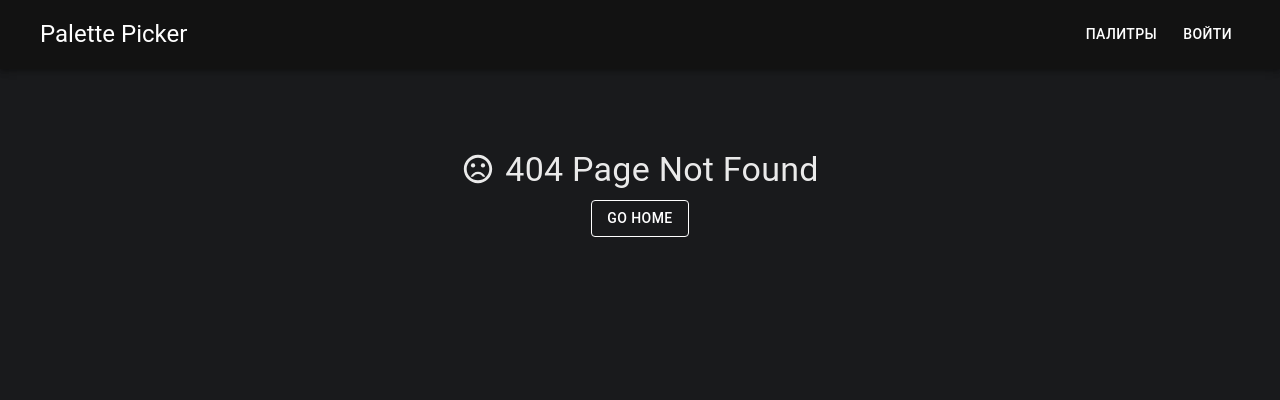
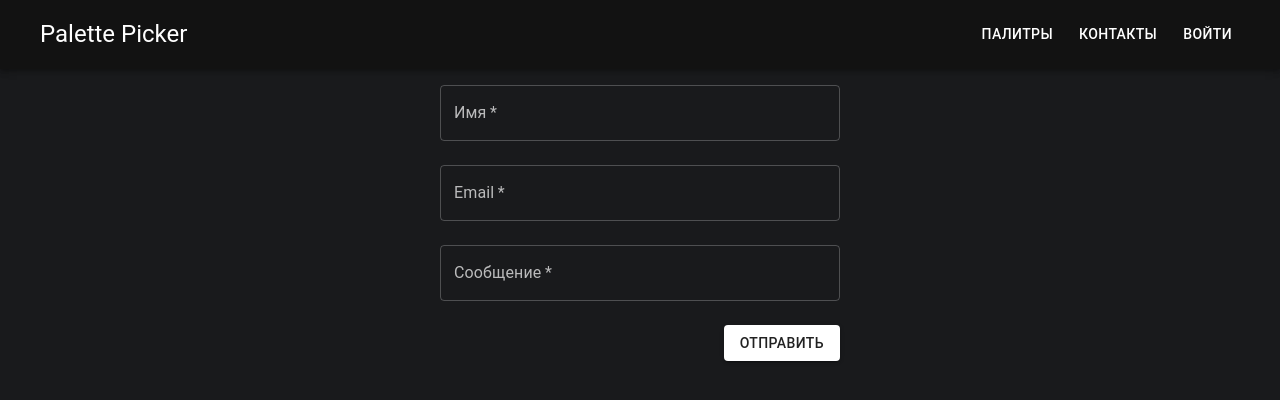
Before and after one commit to suntrackspb/palette-db, a React (Vite) app in the folder frontend/: page /feedback in a window 1280 px wide. Before the commit this address had no page. Shown: the top 400 px of the page. Built offline with nearby package versions, Linux system fonts and the light colour scheme.

Commit message:
add page Feedback

```diff
--- a/frontend/src/components/App/App.jsx
+++ b/frontend/src/components/App/App.jsx
@@ -14,6 +14,7 @@ import UserProfilePage from "../../pages/UserProfilePage.jsx";
 import {AuthProvider} from "../../hoc/AuthProvider";
 import RequireAuth from "../../hoc/RequireAuth.jsx";
 import FavoritesPage from "../../pages/FavoritesPage.jsx";
+import FeedbackForm from "../../pages/FeedbackForm.jsx";
 
 const darkTheme = createTheme({
   palette: {
@@ -57,6 +58,7 @@ const router = createBrowserRouter(createRoutesFromElements(
     <Route path='palette/add' element={<RequireAuth element={<AddPalette/>}/>}/>
     <Route path='user/:id' element={<RequireAuth element={<UserProfilePage/>}/>}/>
     <Route path='palette/favorites' element={<RequireAuth element={<FavoritesPage/>}/>}/>
+    <Route path='feedback' element={<FeedbackForm/>}/>
 
     <Route path='login' element={<LoginPage/>}/>
     <Route path='test' element={<TestPage/>}/>
--- a/frontend/src/components/Header/Header.jsx
+++ b/frontend/src/components/Header/Header.jsx
@@ -31,7 +31,12 @@ const Header = () => {
       path: `user/${store.user?._id}`,
       text: 'Профиль',
       isPrivate: true
-    }
+    },
+    {
+      path: 'feedback',
+      text: 'Контакты',
+      isPrivate: false
+    },
   ]
 
   const [anchorElNav, setAnchorElNav] = useState(null);
--- /dev/null
+++ b/frontend/src/pages/FeedbackForm.jsx
@@ -0,0 +1,74 @@
+import * as React from 'react';
+import { useState } from 'react';
+import { Box, TextField, Button, Alert } from '@mui/material';
+
+function FeedbackForm() {
+  const [name, setName] = useState('');
+  const [email, setEmail] = useState('');
+  const [message, setMessage] = useState('');
+  const [error, setError] = useState('');
+  const [success, setSuccess] = useState(false);
+
+  const handleSubmit = (e) => {
+    e.preventDefault();
+
+    if (!name || !email || !message) {
+      setError('Заполните все поля формы');
+      return;
+    }
+    setSuccess(true);
+    setName('');
+    setEmail('');
+    setMessage('');
+    setError('');
+  };
+
+  return (
+      <Box
+      sx={{
+        display: 'flex',
+        justifyContent: 'center',
+        alignItems: 'center',
+      }}>
+        <Box sx={{ maxWidth: 400 }}>
+        <form onSubmit={handleSubmit}>
+          <TextField
+            required
+            fullWidth
+            label="Имя"
+            value={name}
+            onChange={(e) => setName(e.target.value)}
+            margin="normal"
+          />
+          <TextField
+            required
+            fullWidth
+            label="Email"
+            value={email}
+            type="email"
+            onChange={(e) => setEmail(e.target.value)}
+            margin="normal"
+          />
+          <TextField
+            required
+            fullWidth
+            multiline
+            label="Сообщение"
+            value={message}
+            onChange={(e) => setMessage(e.target.value)}
+            margin="normal"
+          />
+          {error && <Alert severity="error">{error}</Alert>}
+          {success && <Alert severity="success">Ваше сообщение успешно отправлено!</Alert>}
+          <Box sx={{ display: 'flex', justifyContent: 'flex-end', marginTop: 2 }}>
+            <Button type="submit" variant="contained">
+              Отправить
+            </Button>
+          </Box>
+        </form>
+      </Box>
+      </Box>
+  );
+}
+
+export default FeedbackForm;
```
